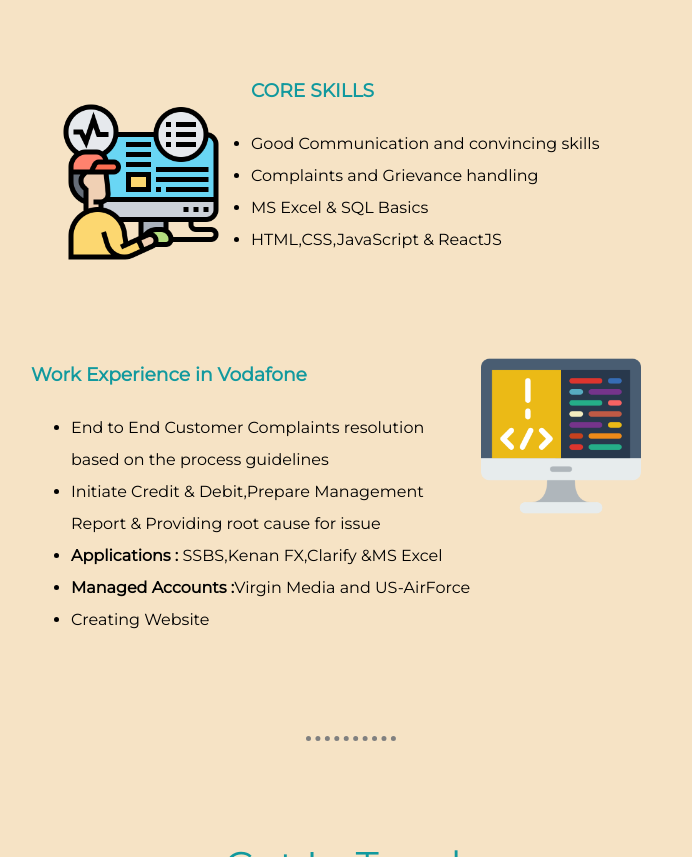
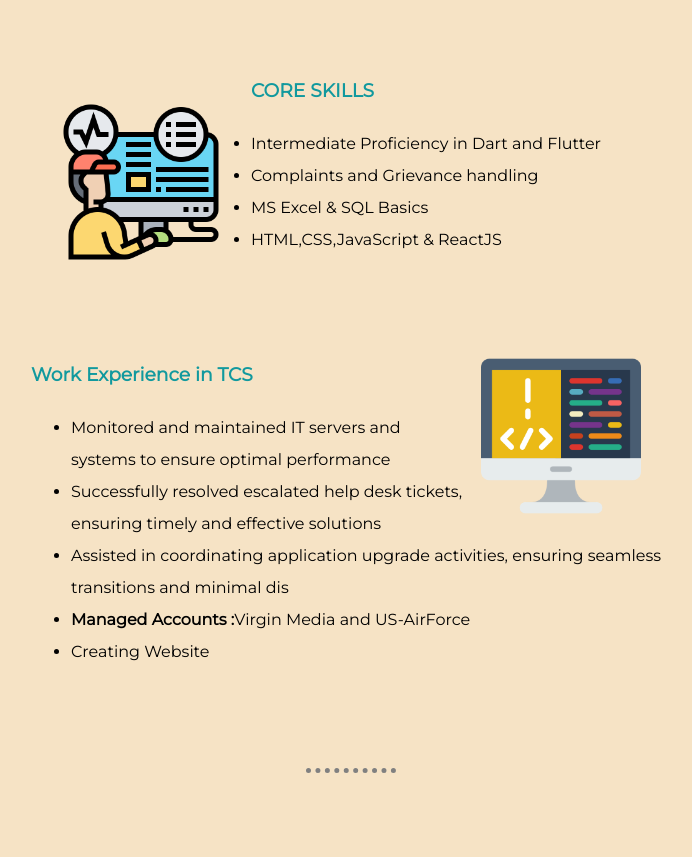
Before and after one commit to abdr60699/profile, a plain HTML site: page index.html in a window 1280 px wide. Shown: the part 1500-2357 px from the top of the page, without its empty margins (289-981 px from the left). Drawn offline with Linux system fonts and the light colour scheme.

Commit message:
Update index.html

```diff
--- a/index.html
+++ b/index.html
@@ -15,7 +15,7 @@
     <div class="top-container">
         <img class="top-cloud" src="images/cloud.png" alt="cloud">
         <h1 class="top-desc"> I'm Abdul Rahman</h1>
-        <h2 class="top-desc">I am a Billing Analyst & Programmer</h2>
+        <h2 class="top-desc">I am a Support Analyst & Flutter Developer</h2>
         <img class="bottom-cloud" src="images/cloud.png" alt="cloud">
         <img src="images/mountain.png" alt="mountain">
     </div>
@@ -23,7 +23,7 @@
         <div class="profile">
           <img class="profile-picture" src="images/man.png" alt="profile picture">
           <h2>Hello! Warm Welcome</h2>
-          <p class="welcome-desc">I am Billing analyst & Web Developer and have been working in TCS nearly 4+ years as billing operation in Telecommunication and have been learining web developement course,I am looking for the position which offers me the oppurtunity to develop new skills while strengthening those i already possess.I assure to work well both on my own initiative and as part of team. </p>
+          <p class="welcome-desc">I am Flutter Developer and have been working in TCS nearly 5+ years as Support operation in Telecommunication and have been learining web developement course,I am looking for the position which offers me the oppurtunity to develop new skills while strengthening those i already possess.I assure to work well both on my own initiative and as part of team. </p>
         </div>
         <hr>
         <div class="skills">
@@ -32,7 +32,7 @@
             <img class="monitor-img" src="images/monitoring.png" alt="skillsset">
             <h3> CORE SKILLS </h3>
             <ul class="coreskills">
-                <li>Good Communication and convincing skills</li>
+                <li>Intermediate Proficiency in Dart and Flutter</li>
                 <li>Complaints and Grievance handling</li>
                 <li>MS Excel & SQL Basics</li>
                 <li>HTML,CSS,JavaScript & ReactJS</li>
@@ -42,11 +42,14 @@
 
         <div class="skill-row">
             <img class="coder-img" src="images/coding.png" alt="coding">
-            <h3>Work Experience in Vodafone</h3>
+            <h3>Work Experience in TCS</h3>
             <ul>
-                <li> End to End Customer Complaints resolution based on the process guidelines</li>
-                <li>Initiate Credit & Debit,Prepare Management Report & Providing root cause for issue</li>
-                <li><span>Applications :</span> SSBS,Kenan FX,Clarify &MS Excel </li>
+                <li> Monitored and maintained IT servers and systems to ensure optimal
+performance</li>
+                <li>Successfully resolved escalated help desk tickets, ensuring timely and
+effective solutions</li>
+                <li>Assisted in coordinating application upgrade activities, ensuring seamless
+transitions and minimal dis </li>
                 <li><span>Managed Accounts :</span>Virgin Media and US-AirForce</li>
                 <li>Creating Website </li>
             </ul>
```
